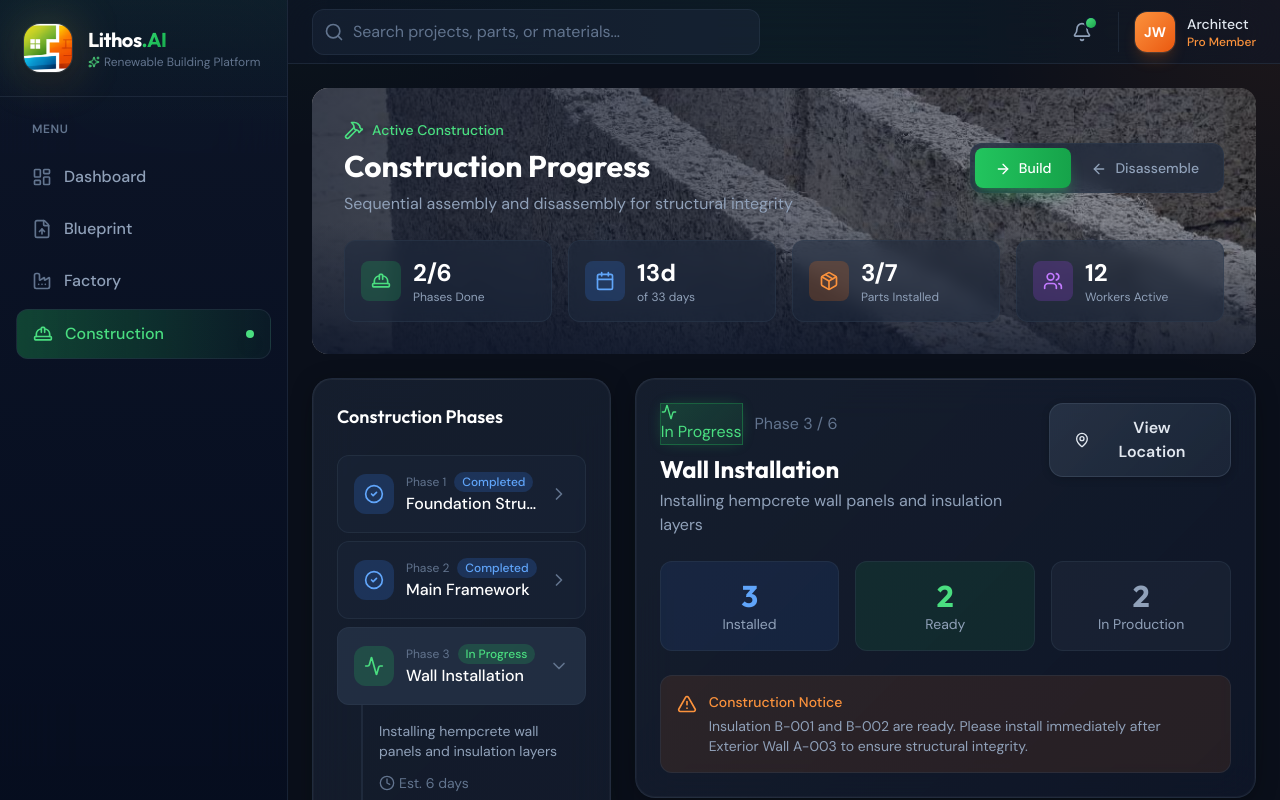
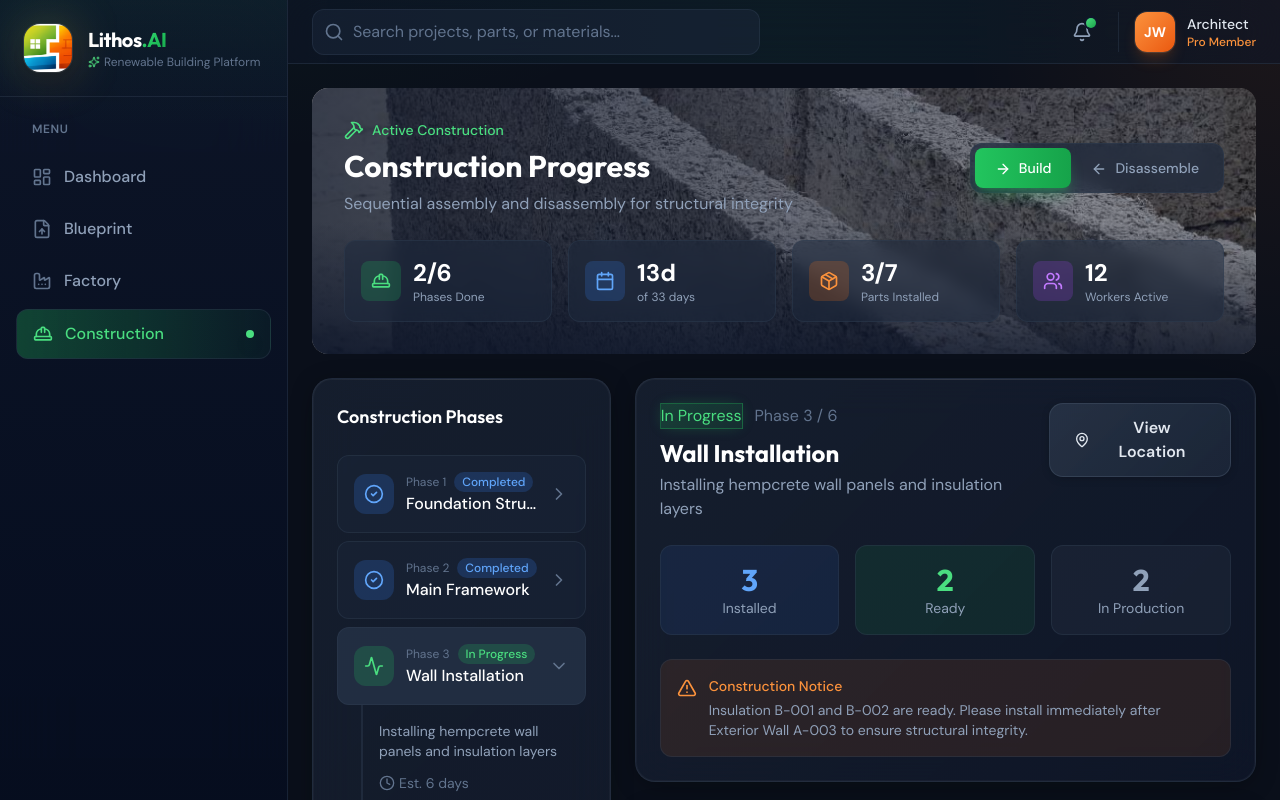
Before and after one commit to kshiteesh-joshi/Construction-AI-Platform, a React (Vite) app: page /construction in a window 1280 px wide. Shown: the top 800 px of the page. Built offline with nearby package versions, Linux system fonts and the light colour scheme.

Commit message:
Construction: Remove icon from In Progress badge, keep text only

```diff
--- a/src/pages/Construction.tsx
+++ b/src/pages/Construction.tsx
@@ -345,7 +345,6 @@ export function Construction() {
               <div>
                 <div className="flex items-center gap-3 mb-2">
                   <span className="status-badge-success">
-                    <Activity className="w-4 h-4" />
                     In Progress
                   </span>
                   <span className="text-slate-500">Phase 3 / 6</span>
```
